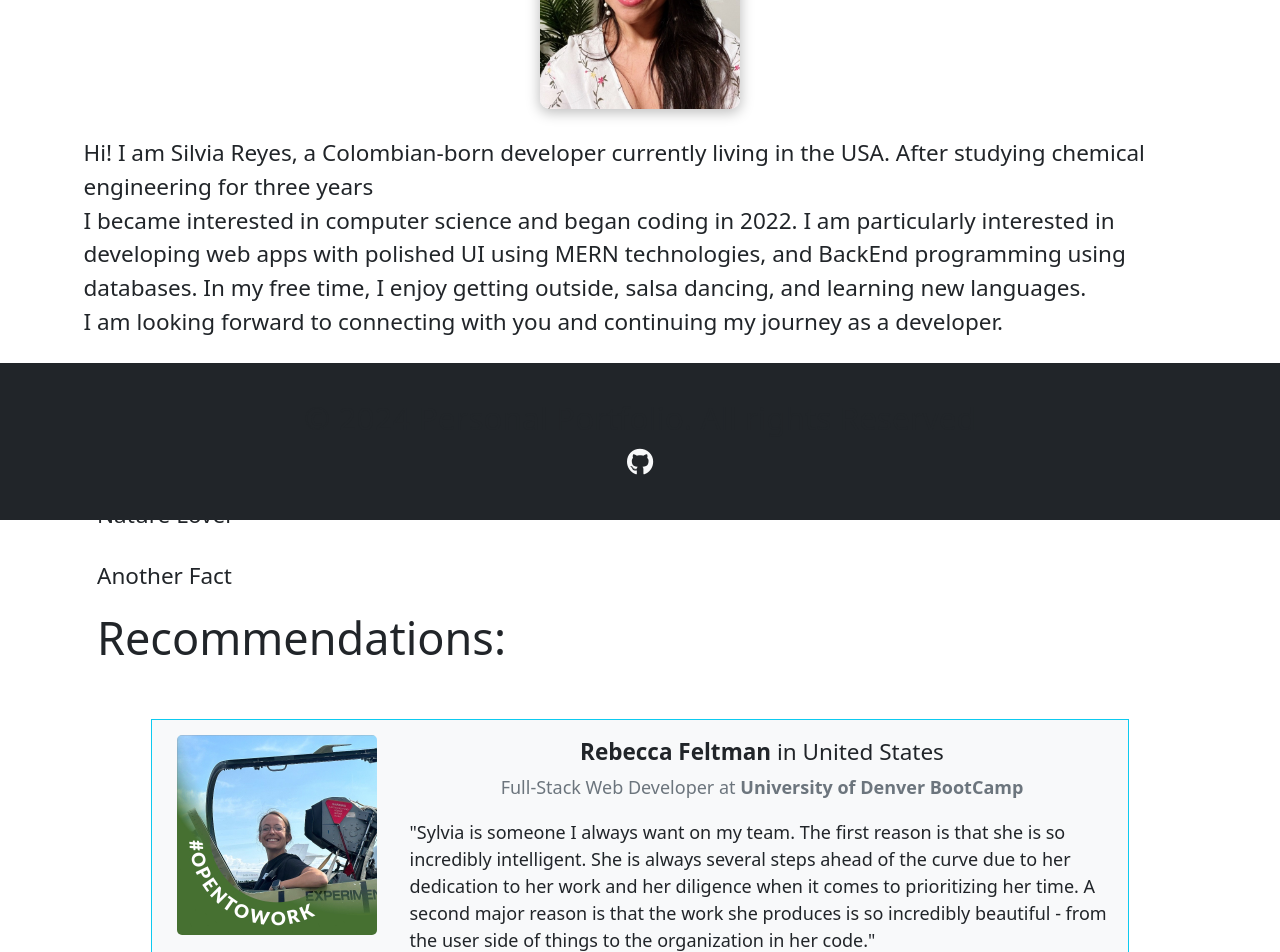
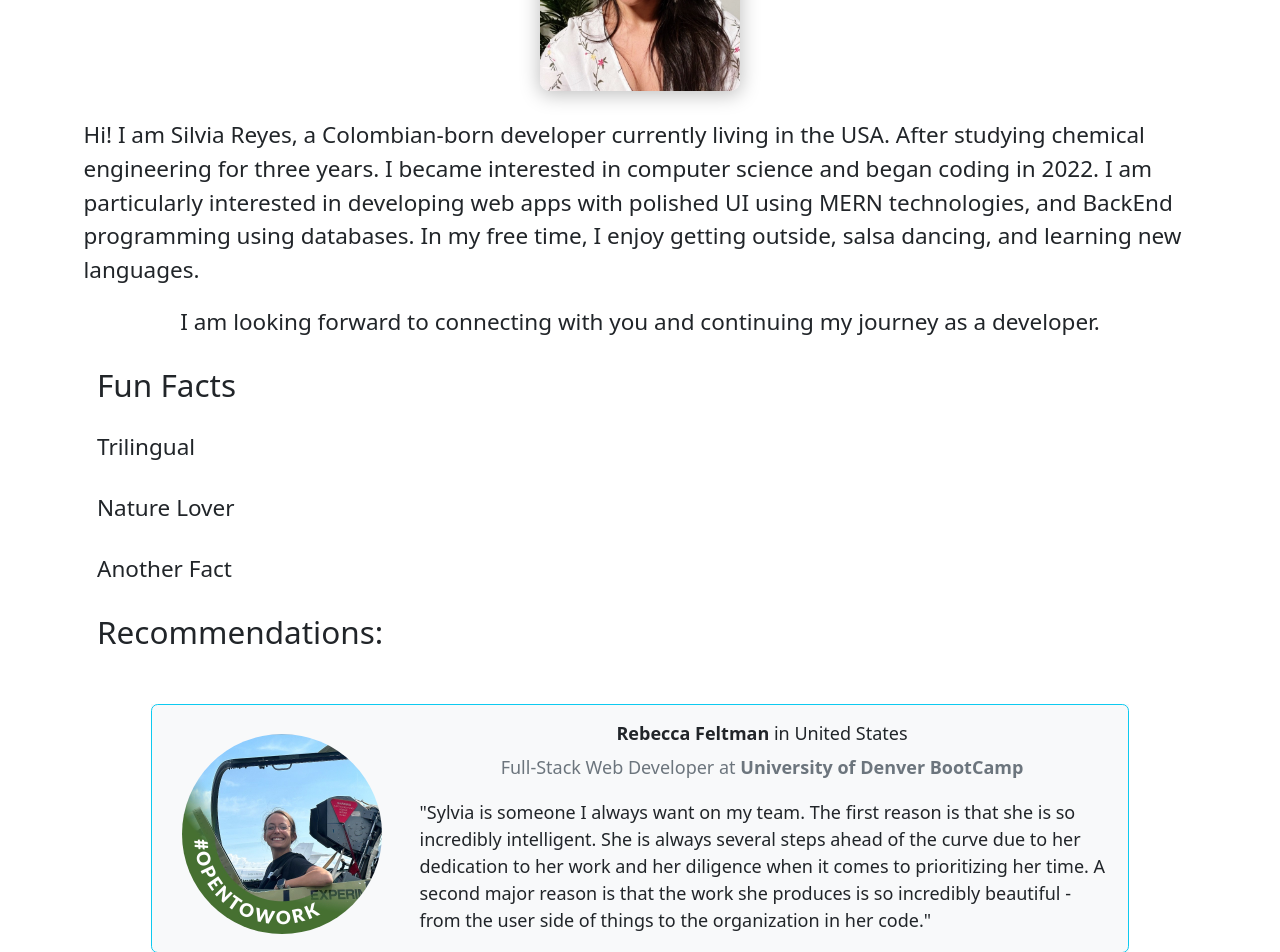
Before and after one commit to NathaliaReyes/personal-portfolio, a React (Vite) app in the folder personal-portfolio/: page / in a window 1280 px wide. Shown: the part 280-1232 px from the top of the page. Built offline with nearby package versions, Linux system fonts and the light colour scheme.

Commit message:
Fixing background for the form contact

```diff
--- a/personal-portfolio/src/App.css
+++ b/personal-portfolio/src/App.css
@@ -5,16 +5,12 @@
 
 html, body {
   font-size: 18px;
-  background-color: #000000;
 }
 
-.main-content {
-  margin-bottom: 10em; /* Ajusta este valor según la altura de tu pie de página */
-}
 
 .profile-footer {
   text-align: center;
-  position: fixed;
+  /* position: fixed; */
   inset: auto 0 0 0;
   padding: 1em;
 }
--- a/personal-portfolio/src/components/Footer.jsx
+++ b/personal-portfolio/src/components/Footer.jsx
@@ -5,7 +5,7 @@ function Footer() {
   return (
     // <>
       <footer className="bg-dark profile-footer">
-        <h3 className="mt-3"> &copy; 2024 Personal Portfolio. All rights Reserved</h3>
+        <h3 className="mt-3 text-white fs-6"> &copy; 2024 Personal Portfolio. All rights Reserved</h3>
         <a className="mt-3 h4 text-light" href="https://github.com/NathaliaReyes/personal-portfolio.git" target="_blank">
           <i className="fab fa-github mb-4"></i></a>
       </footer>
--- a/personal-portfolio/src/components/Recommendation.jsx
+++ b/personal-portfolio/src/components/Recommendation.jsx
@@ -47,13 +47,13 @@ function Recommendation() {
     return (
       <section className='bg-light  m-5'>
         <div className='container'>
-          <div className='row border border-info'>
+          <div className='row border border-info rounded'>
             <div className='col-lg-3 col-12 img-container'>
-              <img className='recommendation-image' src={image} alt={`image-${props.image}`} />
+              <img className='recommendation-image rounded-circle' src={image} alt={`image-${props.image}`} />
             </div>
             <div className='col-lg-9 col-12'>
               <div className='mt-3'>
-                <p className='h5 text-center'>
+                <p className='h6 text-center'>
                   <strong>{props.name}</strong> in {props.country}
                 </p>
                 <p className='text-secondary text-center'>
@@ -73,8 +73,8 @@ function Recommendation() {
 
   return (
     <div>
-      <div className='container'>
-        <h1>Recommendations:</h1>
+      <div className='container mt-4'>
+        <h3>Recommendations:</h3>
         {recommendations.map((recommendation, index) => (
           <LinkedInRecommendation
             key={index}
--- a/personal-portfolio/src/index.css
+++ b/personal-portfolio/src/index.css
@@ -4,8 +4,3 @@ header {
   left: 0;
   width: 100%;
 }
-
-/* html, body {
-  font-size: 18px;
-  background-color: #000000;
-} */
--- a/personal-portfolio/src/pages/About.jsx
+++ b/personal-portfolio/src/pages/About.jsx
@@ -7,19 +7,22 @@ export default function About() {
   return (
     <div className="container pt-3">
       <div>
-        <h1 className="">About Me</h1>
+        <h1>About Me</h1>
         <img className="img-silvia" src={image} alt="Image Silvia" />
-        <p className="lead mt-4">
+        <p className="lead mt-4 text-justify">
           Hi! I am Silvia Reyes, a Colombian-born developer currently living in the USA.
-          After studying chemical engineering for three years <br />
+          After studying chemical engineering for three years.
           I became interested in computer science and began coding in 2022. I am particularly
           interested in developing web apps with polished UI using MERN technologies, and BackEnd programming using databases.
           In my free time, I enjoy getting outside, salsa dancing, and learning new languages. <br />
+        </p>
+        <p className="lead text-center">
           I am looking forward to connecting with you and continuing my journey as a developer.
         </p>
+
       </div>
-      <div className="container">
-        <h1>Fun Facts</h1>
+      <div className="container mt-4">
+        <h3>Fun Facts</h3>
         <p className="lead mt-4">
           Trilingual
         </p>
--- a/personal-portfolio/src/pages/Contact.jsx
+++ b/personal-portfolio/src/pages/Contact.jsx
@@ -7,33 +7,17 @@ function Contact() {
   const [lastname, setLastName] = useState('');
   const [email, setEmail] = useState('');
   const [message, setBody] = useState('');
-  const [author, setAuthor] = useState('Silvia')
-
-  // const handleInputChange = (e) => {
-  //   // Getting the value and name of the input which triggered the change
-  //   const { name, value } = e.target;
-
-  //   // Ternary statement that will call either setFirstName or setLastName based on what field the user is typing in
-  //   return name === 'firstName' ? setFirstName(value) : setLastName(value);
-  // };
-
-  // const handleFormSubmit = (e) => {
-  //   // Preventing the default behavior of the form submit (which is to refresh the page)
-  //   e.preventDefault();
-
-  //   // Alert the user their first and last name, clear the inputs
-  //   alert(`Hello ${firstName} ${lastName}`);
-  //   setFirstName('');
-  //   setLastName('');
-  // };
+  const [author, setAuthor] = useState('Silvia');
 
   return (
-    <div className='container pt-3 text-center col-12 pl-3 pr-3 rounded container-form'>
+    <div className='container-form mt-2 mb-2 rounded'>
+
+      <div className='container pt-3 text-center col-12 pl-3 pr-3 rounded'>
         <p>Interested in getting in touch? You're welcome to reach out via LinkedIn, GitHub, or email.
           Alternatively, you can simply fill out the form below to send a message.
           Excited to connect with you!</p>
         <div className="create col-12 mt-2">
-        <h1>
+          <h1 className='text-dark'>
             Want to connect?
           </h1>
           <form className='row g-3 mr-3 ml-3'>
@@ -91,14 +75,12 @@ function Contact() {
               <option value='Report a Bug or Issue'>Report a Bug or Issue</option>
             </select>
             <div>
-            <button type='button' className='btn btn-primary'>Contact Silvia</button>
+              <button type='button' className='btn btn-primary mb-3'>Contact Silvia</button>
             </div>
-          <p>{ nombre }</p>
-          <p>{ message }</p>
-          <p>{ author }</p>
           </form>
         </div>
 
+      </div>
     </div>
   );
 }
--- a/personal-portfolio/src/stylesheets/About.css
+++ b/personal-portfolio/src/stylesheets/About.css
@@ -5,11 +5,11 @@
   height: 200px;
   width: auto;
   border-radius: 10px;
-  box-shadow: 0 3px 13px 1px rgb(0 0 0 / 25%);
+  box-shadow: 0 3px 19px 1px rgb(0 0 0 / 25%);
 }
 
 .logo {
-  height: 5em;
+  height: 4em;
   margin-left: 30px;
   margin-right: 30px;
   will-change: filter;
--- a/personal-portfolio/src/stylesheets/Contact.css
+++ b/personal-portfolio/src/stylesheets/Contact.css
@@ -1,12 +1,3 @@
-/* .create {
-    max-width: 400px;
-    margin: 0 auto;
-    text-align: center;
-  }
-  .create label {
-    text-align: left;
-    display: block;
-  } */
 .create h1 {
   padding: 20px;
   font-size: 25px;
@@ -15,7 +6,7 @@
 }
 
 .create button {
-    background: #f1356d;
+  background: #FE2860;
   color: #fff;
   /* border: 0; */
   padding: 8px;
--- a/personal-portfolio/src/stylesheets/NavBar.css
+++ b/personal-portfolio/src/stylesheets/NavBar.css
@@ -8,7 +8,7 @@
   font-family: "Tangerine", cursive;
   font-weight: 700;
   font-style: normal;
-
+  font-size: 30px !important;
 }
 
 .navbar-nav {
--- a/personal-portfolio/src/stylesheets/Recommendation.css
+++ b/personal-portfolio/src/stylesheets/Recommendation.css
@@ -1,5 +1,5 @@
 .recommendation-image {
-  margin-left: 5px;
+  margin-left: 15px;
   /* width: 200px; */
   height: 200px;
   width: auto;
@@ -12,17 +12,18 @@ nav {
 }
 
 .container-form {
-  background: linear-gradient(to right, #82bac4, #e1e9eb);
+  background:  #97E4FF;
 }
 
 .img-container {
-  margin-top: 15px;
+  margin-top: 10px;
   display: flex;
   justify-content: center;
+  align-items: center;
 }
 
 .parrafo {
   font-size: 18px;
-  /* font-weight: bold; */
-  /* text-align: center; */
+  margin-left: 10px;
+  justify-content: center;
 }
```
Lines whose indentation alone changed are shown as unchanged.
